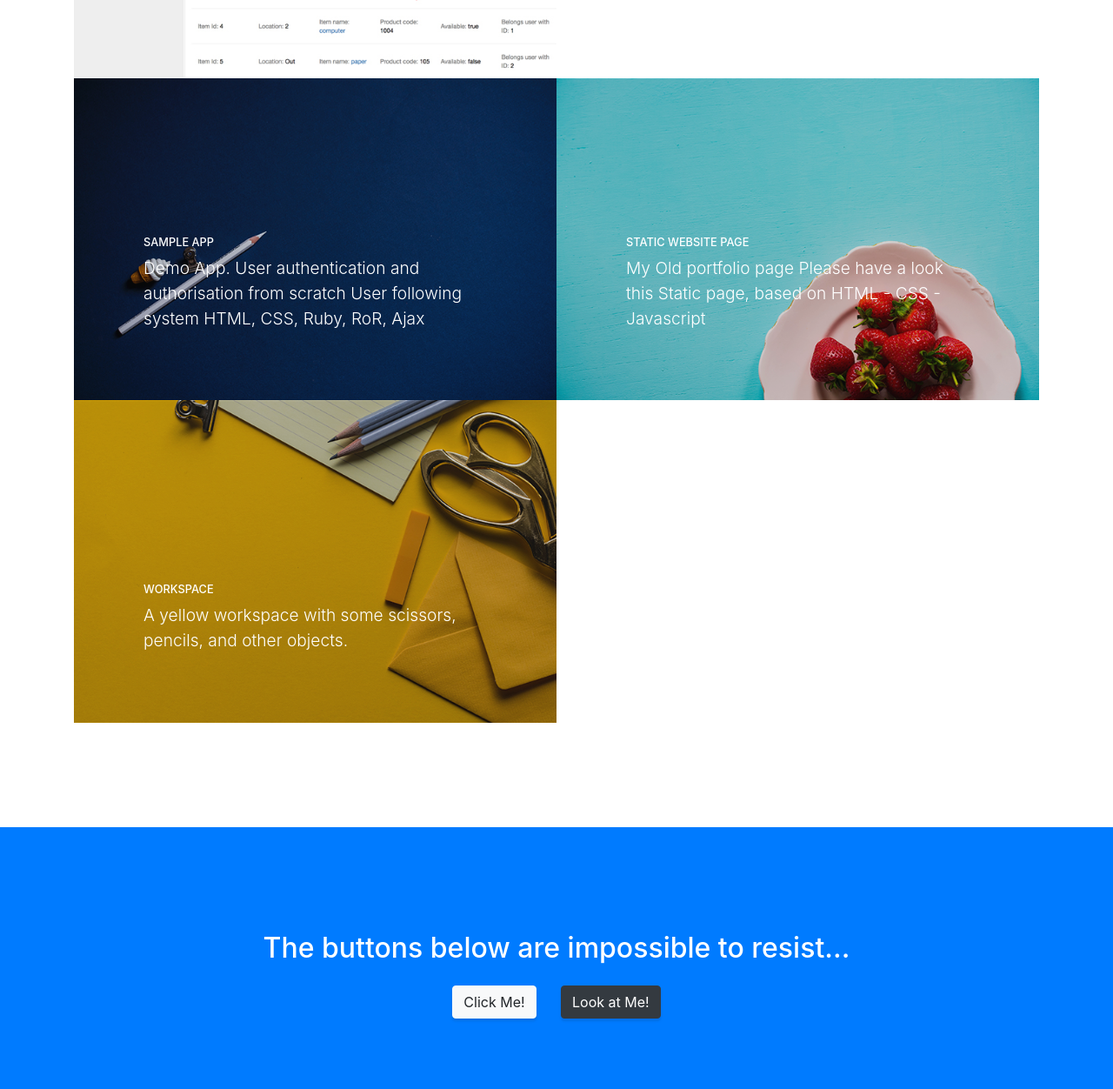
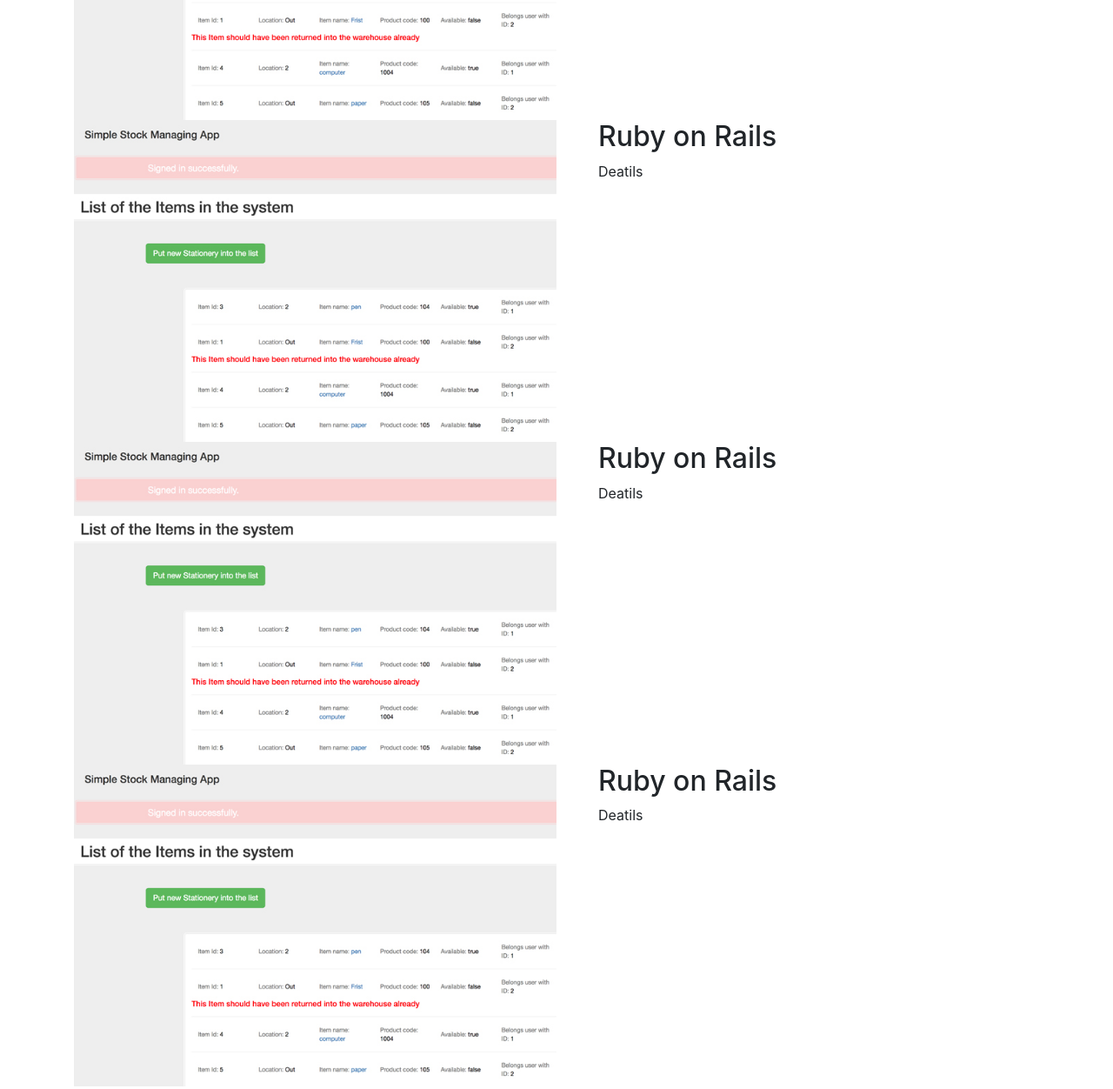
Before and after one commit to Winy81/Bootstrap_portfolio_index, a website with bundled scripts: page index.html in a window 1280 px wide. Shown: the part 3140-4392 px from the top of the page at 87% size. Built offline with nearby package versions, Linux system fonts and the light colour scheme.

Commit message:
protfolio tags have been setup

```diff
--- a/css/stylish-portfolio.css
+++ b/css/stylish-portfolio.css
@@ -293,6 +293,7 @@
   .portfolio-item:hover img {
     -webkit-clip-path: inset(2rem);
     clip-path: inset(2rem);
+    border: 3px solid red;
   }
   .portfolio-item:hover .caption {
     background-color: rgba(29, 128, 159, 0.9);
--- a/index.html
+++ b/index.html
@@ -150,7 +150,7 @@
       </div>
 
 
-      <div class="row no-gutters mt-4">
+      <div class="row no-gutters pt-5">
         <div class="col-lg-6">
           <a class="portfolio-item" href="#">
             <img class="img-fluid" src="img/portfolio-1.jpg" alt="">
@@ -158,47 +158,42 @@
         </div>
         <div class="col-lg-6 pl-5">
                 <h2 class="">Ruby on Rails</h2>
-                <p class="mb-4">My first rails app from 2016 with search-bar. Using Rails - HTML - CSS - Javascript</p>
+                <p class="mb-4">Deatils</p>
         </div>
 
-
-        <div class="col-lg-6">
+         <div class="col-lg-6">
           <a class="portfolio-item" href="#">
-            <span class="caption">
-              <span class="caption-content">
-                <h2>Sample App</h2>
-                <p class="mb-0">Demo App. User authentication and authorisation from scratch User following system
-                HTML, CSS, Ruby, RoR, Ajax</p>
-              </span>
-            </span>
-            <img class="img-fluid" src="img/portfolio-2.jpg" alt="">
+            <img class="img-fluid" src="img/portfolio-1.jpg" alt="">
           </a>
         </div>
-        <div class="col-lg-6">
+        <div class="col-lg-6 pl-5">
+                <h2 class="">Ruby on Rails</h2>
+                <p class="mb-4">Deatils</p>
+        </div>
+
+         <div class="col-lg-6">
           <a class="portfolio-item" href="#">
-            <span class="caption">
-              <span class="caption-content">
-                <h2>Static Website Page</h2>
-                <p class="mb-0">My Old portfolio page Please have a look this Static page, based on HTML - CSS - Javascript</p>
-              </span>
-            </span>
-            <img class="img-fluid" src="img/portfolio-3.jpg" alt="">
+            <img class="img-fluid" src="img/portfolio-1.jpg" alt="">
           </a>
         </div>
-        <div class="col-lg-6">
+        <div class="col-lg-6 pl-5">
+                <h2 class="">Ruby on Rails</h2>
+                <p class="mb-4">Deatils</p>
+        </div>
+
+         <div class="col-lg-6">
           <a class="portfolio-item" href="#">
-            <span class="caption">
-              <span class="caption-content">
-                <h2>Workspace</h2>
-                <p class="mb-0">A yellow workspace with some scissors, pencils, and other objects.</p>
-              </span>
-            </span>
-            <img class="img-fluid" src="img/portfolio-4.jpg" alt="">
+            <img class="img-fluid" src="img/portfolio-1.jpg" alt="">
           </a>
         </div>
+        <div class="col-lg-6 pl-5">
+                <h2 class="">Ruby on Rails</h2>
+                <p class="mb-4">Deatils</p>
+        </div>
+
       </div>
     </div>
-  </section>
+</section>
 
   <!-- Call to Action -->
   <section class="content-section bg-primary text-white">
```
Also changed, not shown: img/bg-masthead.jpg, img/bg-masthead_2.jpg (deleted), img/bg-masthead_3.jpg (deleted).
